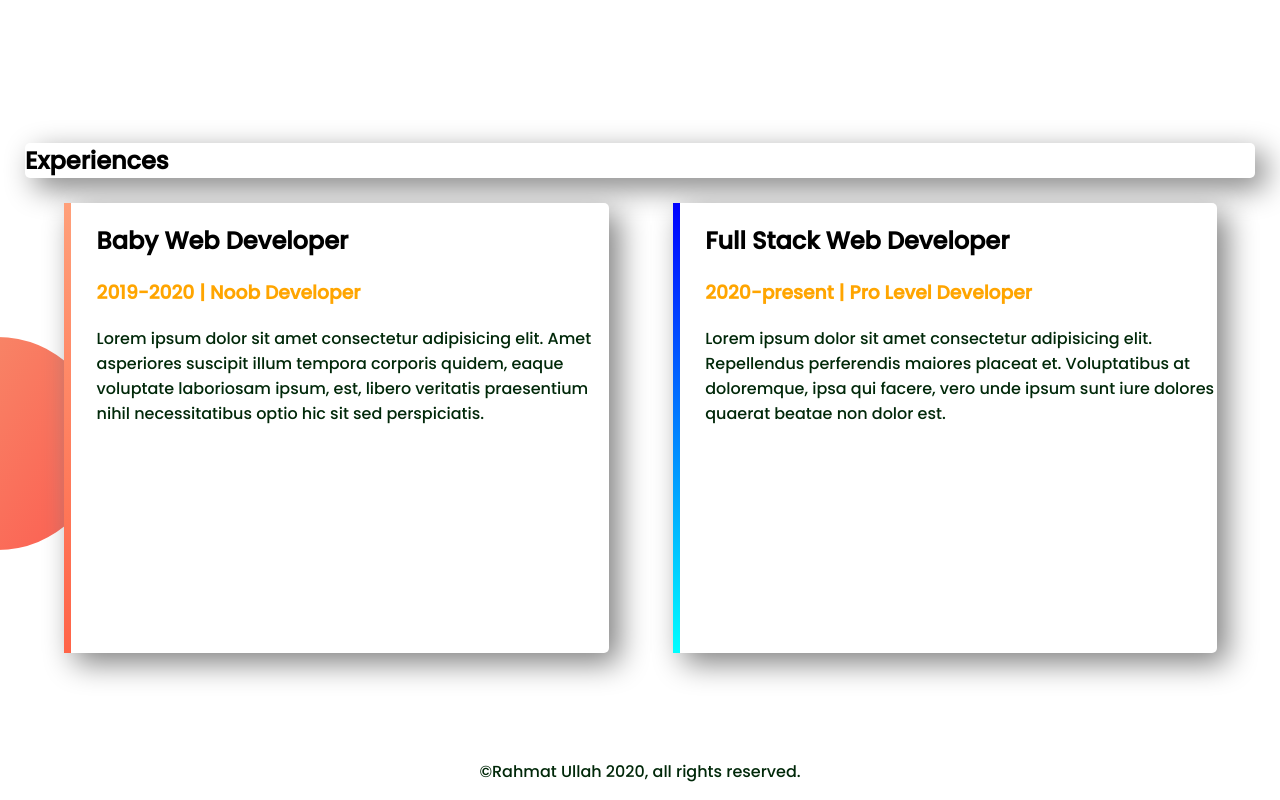
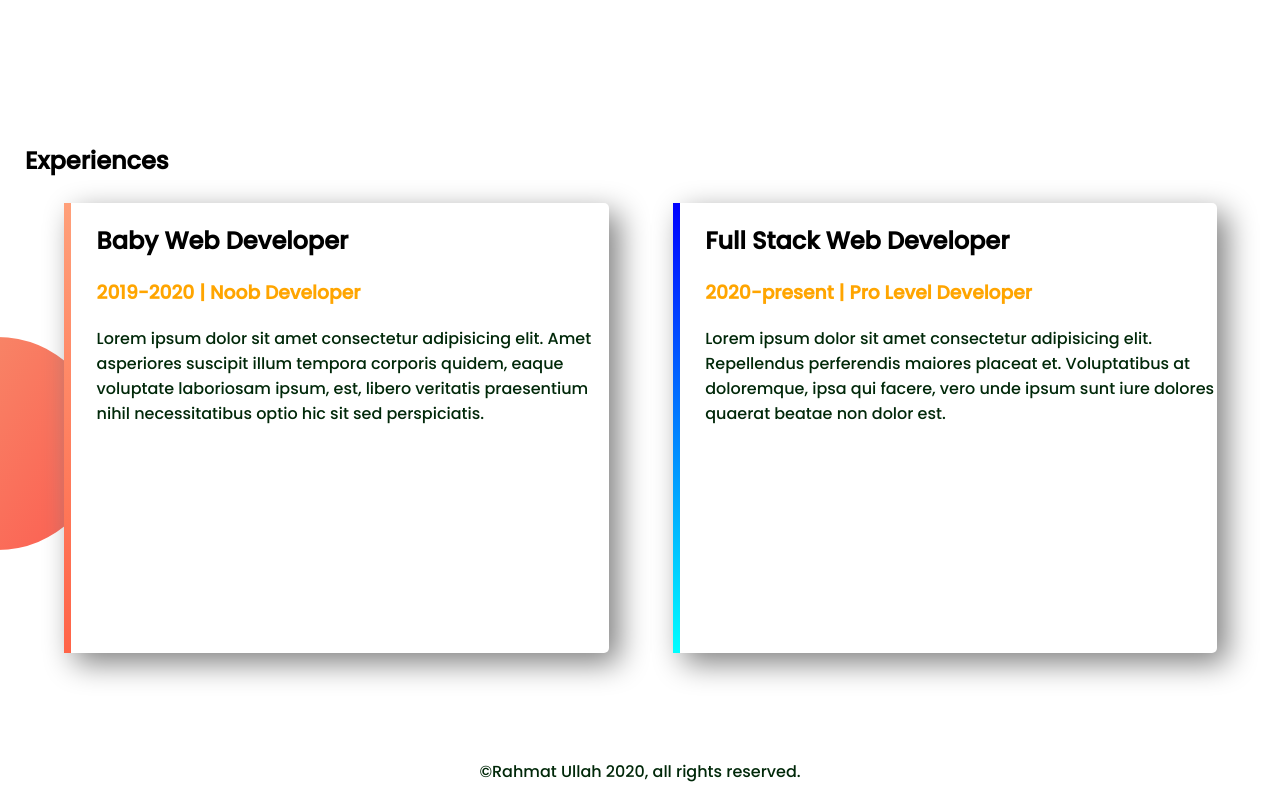
Before and after one commit to RahmatUllahAnik/ProgrammingHero-First-website, a plain HTML site: page index.html in a window 1280 px wide. Shown: the part 1082-1882 px from the top of the page. Drawn offline with Linux system fonts and the light colour scheme.

Commit message:
Update style.css

```diff
--- a/style.css
+++ b/style.css
@@ -82,8 +82,7 @@ section {
 #exp {
     margin: 25px;
 
-    box-shadow: 10px 10px 30px gray;
-    border-radius: 5px;
+
 }
 
 #baby-developer {
```
